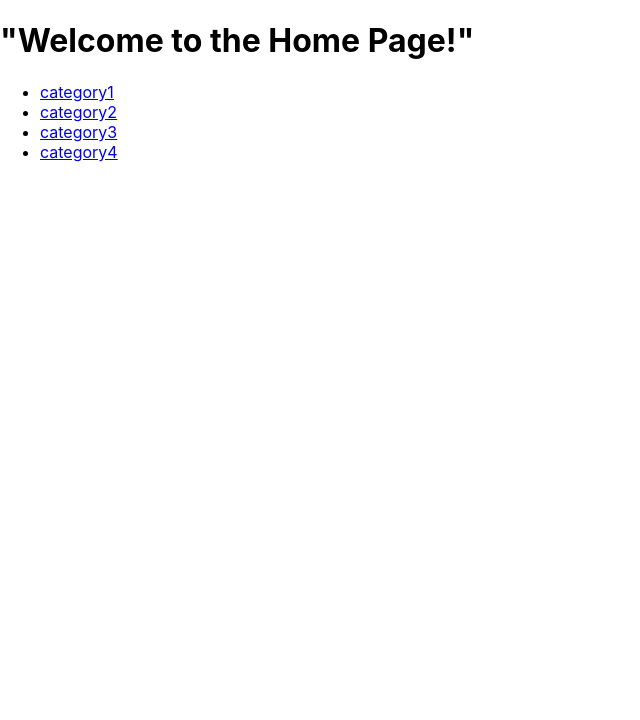
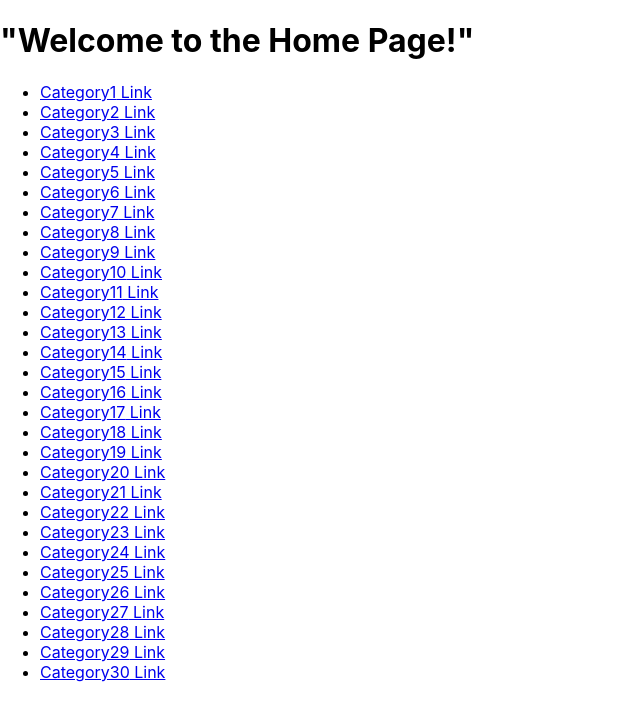
Before and after one commit to sungjaechoi/router-tutorial, a React (Create React App) app: page / in a window 1280 px wide. Shown: the top 720 px of the page, without its empty margins (0-640 px from the left). Built offline with nearby package versions, Linux system fonts and the light colour scheme.

Commit message:
useParams 연습2 develop

```diff
--- /dev/null
+++ b/src/pages/Categories.js
@@ -0,0 +1,13 @@
+const categories = [
+  // {id: 1, name:'Category1', description:'Description for Category 1'},
+  // {id: 231, name:'Category231', description:'Description for Category 1'},
+  // {id: 24, name:'Category24', description:'Description for Category 1'},
+  // {id: 21312, name:'Category21312', description:'Description for Category 1'},
+];
+for(let i = 1; i <= 30; i++){
+  const rendomId = Math.random(i)*10000
+  categories.push({id: Math.floor(rendomId), name:`Category${i}`, description:`Description for Category ${i}`})
+}
+
+
+export default categories;
--- a/src/pages/Category.js
+++ b/src/pages/Category.js
@@ -1,34 +1,39 @@
 import { useParams } from "react-router-dom";
+import { Link } from "react-router-dom";
+import Categories from './Categories'
 
 
 const Category = () => {
-  const categories = {
-    1: { id: 1, name: 'Category 1', description: 'Description for Category 1' },
-    2: { id: 2, name: 'Category 2', description: 'Description for Category 2' },
-    3: { id: 3, name: 'Category 3', description: 'Description for Category 3' },
-  };
-// 현재 라우트의 URL Parameter를 받아온다.
-// 받아온 parameter를 "categoryID" 할당한다. = 구조분해 할당인 인 이유 => useParams는 parameter를 객체로 받아온다
   const {categoryID} = useParams()
-// "categoryies"객체의 Parameter와 useParams로 받아온 parameter를 동기화(??)시켜 "CategoryData"에 할당한다.
-  const CategoryData = categories[categoryID]
+  const findIndex = Categories.findIndex((index)=> {
+    console.log(index)
+    console.log(index.id)
+    console.log(Number(categoryID))
+    return index.id === Number(categoryID)
+  })
+  const CategoryData = Categories[findIndex]
+  console.log('현재 index',findIndex)
+  console.log(Categories)
 
-// 'CategoryData' 객체가 없으면 아래 코드 출력
+  const CheckNextID = Categories.length > findIndex + 1
+  const nextId = CheckNextID ? Categories[findIndex + 1].id : undefined
+
+
+
   if (CategoryData === undefined) {
-    console.log(CategoryData)
-    console.log(!CategoryData)
     return <div>Category not found!</div>;
   }
 
-//"CategoryData" 객체의 프러퍼티의 값을 각 변수에 할당 한다 = 구조분해 할당
   const {id, name, description} = CategoryData
-  console.log(CategoryData)
   return(
     <div>
       <ul>
         <li>Category ID : {id}</li>
         <li>Category Name: {name}</li>
         <li>Category Description: {description}</li>
+        <li>
+          { nextId ? <Link to={`/categorys/${nextId}`}>Next Category</Link> : 'END Category'}
+        </li>
       </ul>
     </div>
 
--- a/src/pages/Home.js
+++ b/src/pages/Home.js
@@ -1,22 +1,18 @@
 import { Link } from "react-router-dom"
-
+import Categories from './Categories'
 const Home = () => {
   return(
     <div>
       <h1>"Welcome to the Home Page!"</h1>
       <ul>
-        <li>
-          <Link to="/categorys/1">category1</Link>
-        </li>
-        <li>
-          <Link to="/categorys/2">category2</Link>
-        </li>
-        <li>
-          <Link to="/categorys/3">category3</Link>
-        </li>
-        <li>
-          <Link to="/categorys/4">category4</Link>
-        </li>
+        {Categories.map((item)=>{
+          const {id, name} = item
+          return(
+            <li key={id}>
+              <Link to={`/categorys/${id}`}>{name} Link</Link>
+            </li>
+          )
+        })}
       </ul>
     </div>
   )
```
